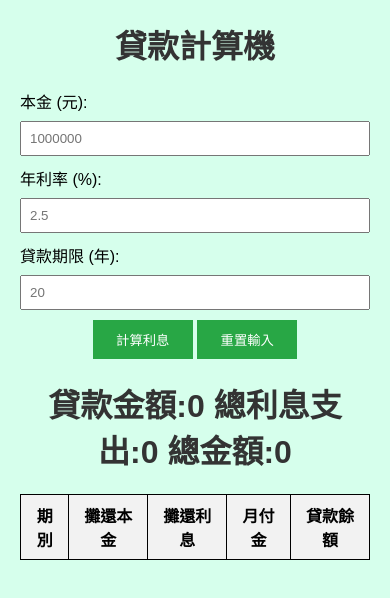
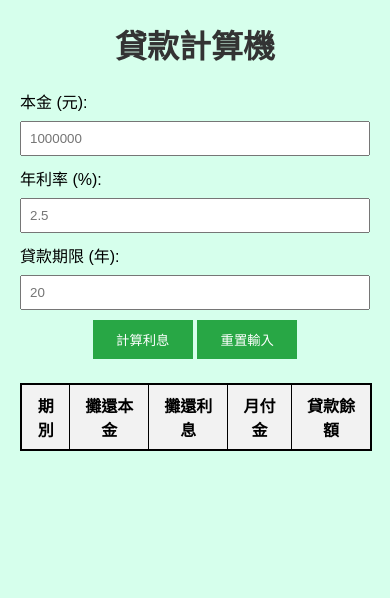
Before and after one commit to peilun119/loancalc-project, a plain HTML site: page index.html in a window 390 px wide. Both pictures are taken after a click on the button "重置輸入". Drawn offline with Linux system fonts and the light colour scheme.

Commit message:
完成貸款計算機

```diff
--- a/index.html
+++ b/index.html
@@ -73,6 +73,37 @@
     thead {
       background-color: #f2f2f2;
     }
+
+    #result {
+      background-color: rgb(165, 165, 235);
+      display: inline-block;
+    }
+
+    #result h1 {
+      color: rgb(241, 226, 14);
+    }
+
+    #tableContainer {
+      /* 增加scoll bar */
+      max-height: 500px;
+      overflow-y: auto;
+
+      border: 1px solid black;
+      width: 70%;
+      margin: 0 auto;
+    }
+
+    @media screen and (max-width:1024px) {
+      #tableContainer {
+        width: 80%;
+      }
+    }
+
+    @media screen and (max-width:600px) {
+      #tableContainer {
+        width: 100%;
+      }
+    }
   </style>
 </head>
 
@@ -92,13 +123,14 @@
     <!-- button 標籤的 type="summit" 會清掉資料，適合後端使用，type="button" 不會清資料，適合前端使用 -->
     <div class="buttons">
       <button type="button" id="calc">計算利息</button>
-      <button type="button" onclick="reset()">重置輸入</button>
+      <button type="button" onclick="reset_input()">重置輸入</button>
     </div>
   </form>
   <div id="result" style="margin-top: 20px;">
-    <h1>貸款金額:0 總利息支出:0 總金額:0</h1>
+    <!-- <h1>貸款金額:0 總利息支出:0 總金額:0</h1> -->
   </div>
 
+  <div id="tableContainer">
     <table id="resultTable">
       <thead>
         <tr>
@@ -113,6 +145,7 @@
 
       </tbody>
     </table>
+  </div>
 
   <script>
     const principalEl = document.querySelector('#principal');  //本金元件
@@ -169,10 +202,12 @@
       //console.log(principal, rate, time, months, month_rate, month_pay);
     });
     // 重置輸入 函式
-    function reset() {
+    function reset_input() {
       principalEl.innerHTML = "";
       rateEl.innerHTML = "";
       timeEl.innerHTML = "";
+      resultEl.innerHTML = "";
+      resultTableEl.innerHTML = "";
     }
 
 
```
Lines whose indentation alone changed are shown as unchanged.
